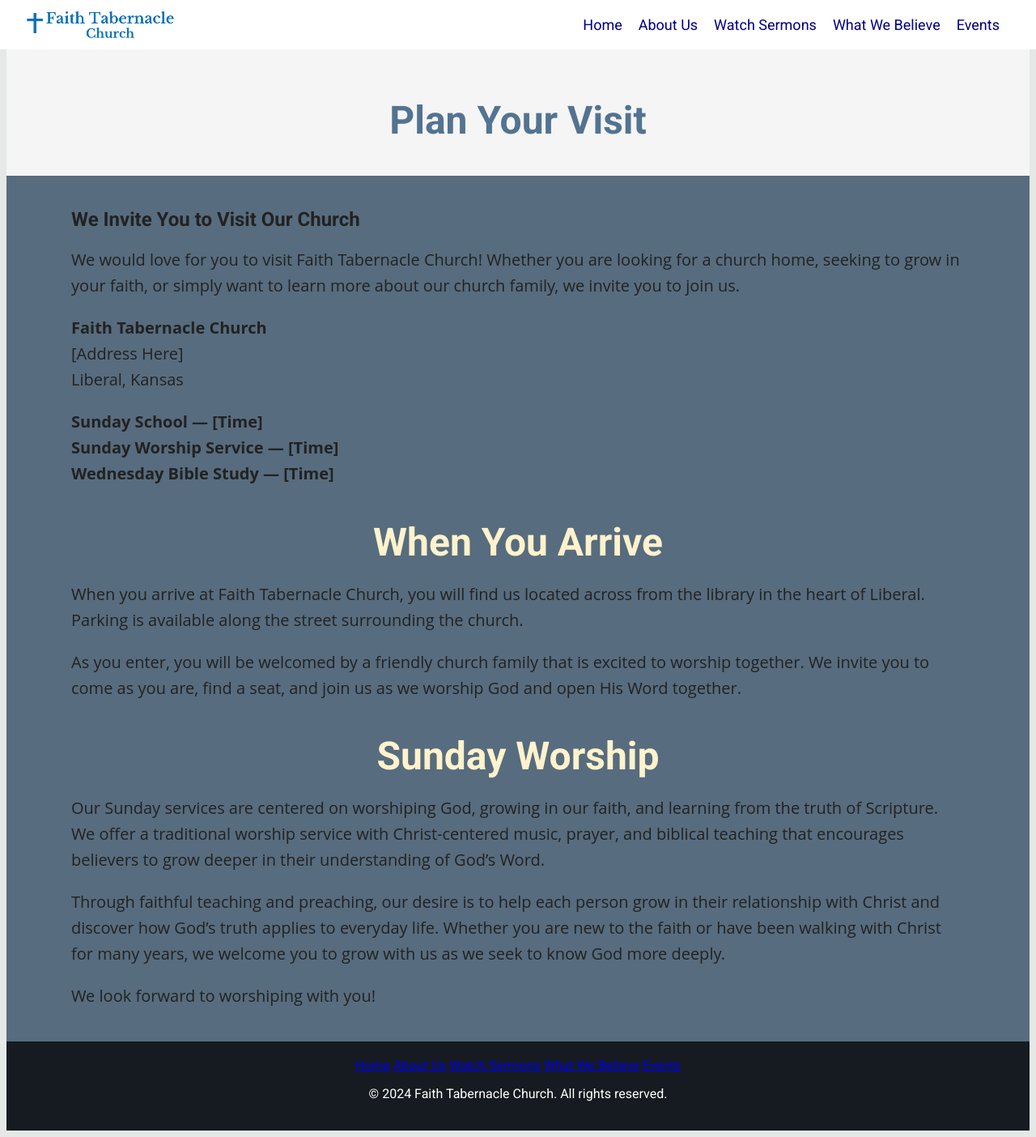
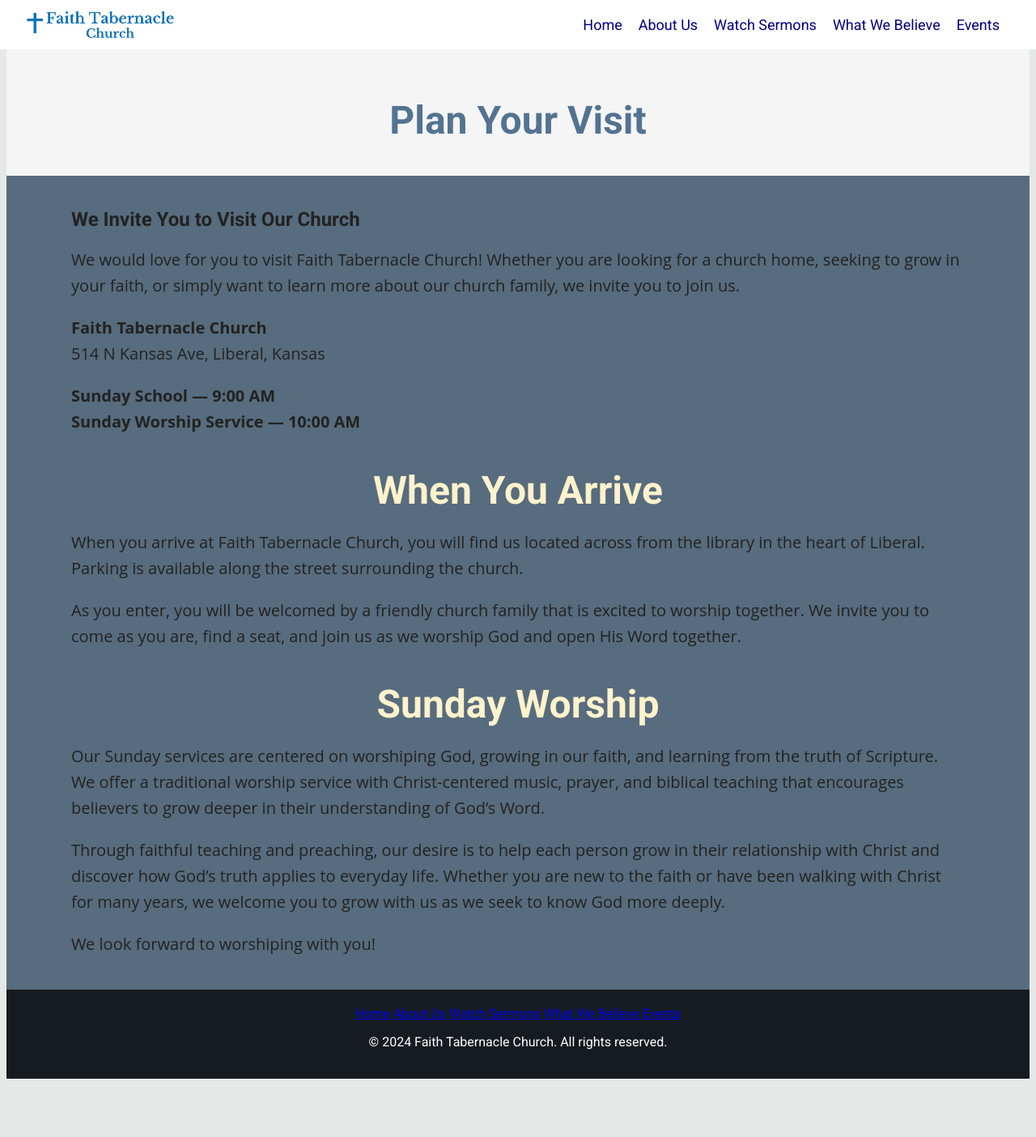
Before and after one commit to nwmdesign/faithtabliberal, a Jekyll site: the page built from plan-your-visit.md, in a window 1280 px wide. Shown: the whole page at 81% size. Built offline with Jekyll 4.4.1, drawn with Linux system fonts in a browser that asks for light colours; after the commit the page ends 1340 px from its top, so only the background shows below that.

Commit message:
Update plan-your-visit.md

```diff
--- a/plan-your-visit.md
+++ b/plan-your-visit.md
@@ -8,12 +8,11 @@
 We would love for you to visit Faith Tabernacle Church! Whether you are looking for a church home, seeking to grow in your faith, or simply want to learn more about our church family, we invite you to join us.
 
 **Faith Tabernacle Church**
-[Address Here]
+514 N Kansas Ave,
 Liberal, Kansas
 
-**Sunday School — [Time]**
-**Sunday Worship Service — [Time]**
-**Wednesday Bible Study — [Time]**
+**Sunday School — 9:00 AM**
+**Sunday Worship Service — 10:00 AM**
 
 ## When You Arrive
 
```
